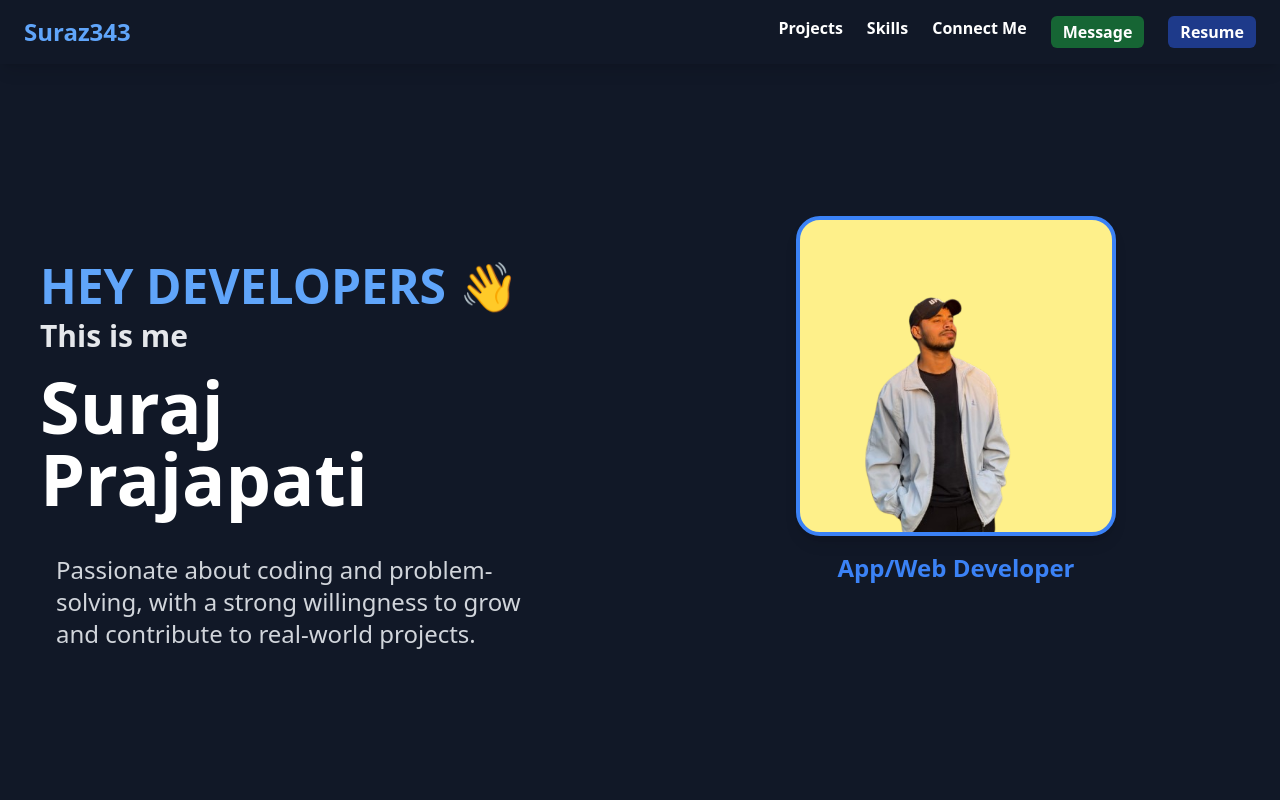
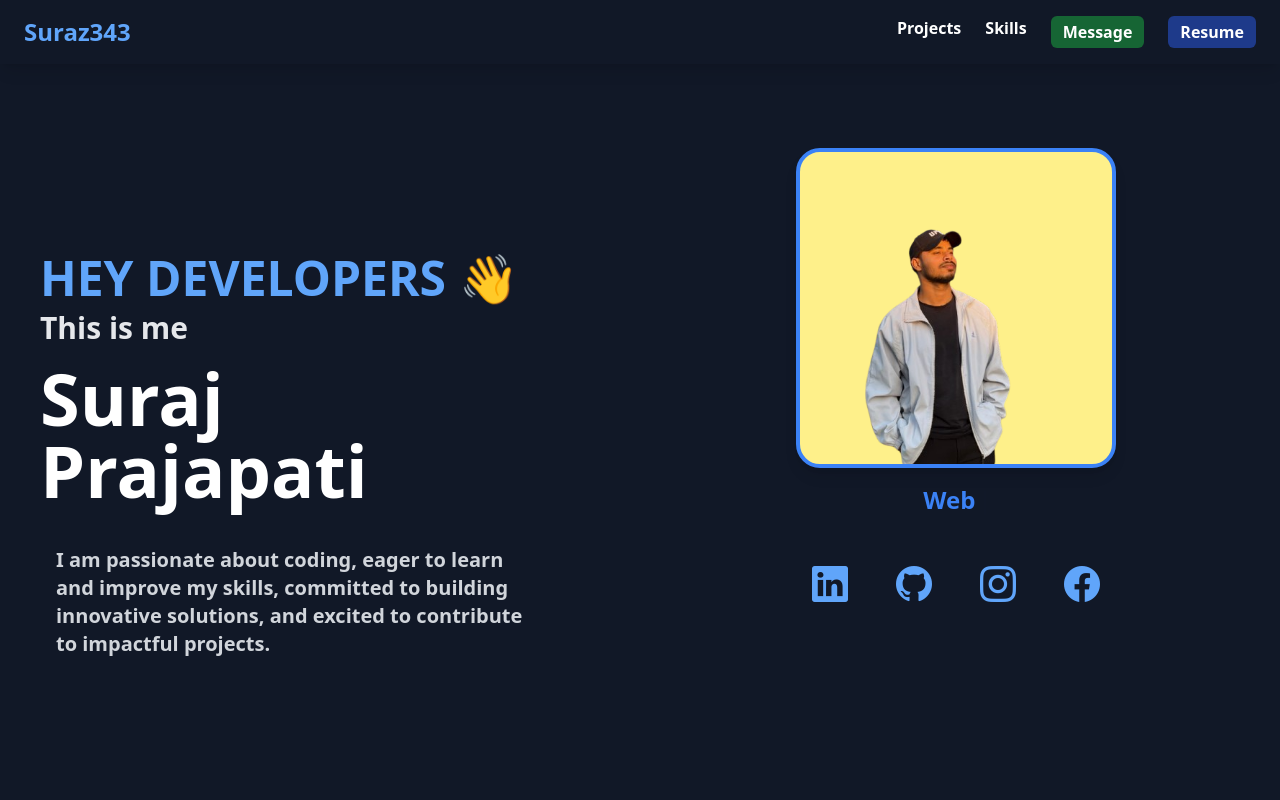
Before and after one commit to suraz343/MyPortfolio, a Next.js app: page / in a window 1280 px wide. Shown: the top 800 px of the page. Built offline with nearby package versions, Linux system fonts and the light colour scheme.

Commit message:
social handles were added

```diff
--- a/app/components/Hero.tsx
+++ b/app/components/Hero.tsx
@@ -1,6 +1,7 @@
 "use client";
 import React from "react";
 import Image from "next/image";
+import { Typewriter } from 'react-simple-typewriter';
 
 export default function HeroSection() {
   return (
@@ -18,8 +19,8 @@ export default function HeroSection() {
           Suraj <br /> Prajapati
         </h1>
         <div className="p-4 mt-6 max-w-lg w-full mx-auto md:mx-0">
-          <p className="text-lg md:text-2xl font-medium text-gray-300">
-            Passionate about coding and problem-solving, with a strong willingness to grow and contribute to real-world projects.
+          <p className="text-xs md:text-xl text-gray-300 font-semibold">
+          I am passionate about coding, eager to learn and improve my skills, committed to building innovative solutions, and excited to contribute to impactful projects.
           </p>
         </div>
       </div>
@@ -27,7 +28,6 @@ export default function HeroSection() {
       {/* Right Side - Image */}
       <div className="mt-12 md:mt-0 md:ml-16 flex flex-col justify-center items-center w-full">
         <div className="relative w-48 h-48 md:w-80 md:h-80 border-4 border-blue-500 rounded-3xl shadow-lg overflow-hidden bg-yellow-200">
-
           <Image
             src="/photo.png"
             alt="Suraj Prajapati"
@@ -37,8 +37,27 @@ export default function HeroSection() {
           />
         </div>
         <h3 className="text-blue-500 mt-4 text-center font-semibold md:text-2xl md:font-bold">
-          App/Web Developer
-        </h3>
+      <Typewriter
+        words={['Web Developer', 'App Developer']}
+        loop={true}
+        cursor
+        cursorStyle="|"
+        typeSpeed={100}
+        deleteSpeed={50}
+        delaySpeed={1000}
+      />
+    </h3>
+    <div className="m-6 flex flex-row item-center p-6 text-2xl md:text-4xl">
+    <a href="https://www.linkedin.com/in/suraj-prajapati-057216232/" target="_blank" rel="noopener noreferrer">
+    <i className="m-6 bi bi-linkedin  text-blue-400 hover:text-blue-700 transition"></i></a>
+    <a href="https://github.com/suraz343" target="_blank" rel="noopener noreferrer">
+    <i className="m-6 bi bi-github  text-blue-400 hover:text-blue-700 transition"></i></a>
+    <a href="https://www.instagram.com/suraz343/" target="_blank" rel="noopener noreferrer">
+    <i className="m-6 bi bi-instagram  text-blue-400 hover:text-blue-700 transition"></i></a>
+    <a href="https://www.facebook.com/suraj.prajapati.3597789" target="_blank" rel="noopener noreferrer">
+    <i className="m-6 bi bi-facebook  text-blue-400 hover:text-blue-700 transition"></i></a>
+
+    </div>
       </div>
     </div>
   );
--- a/app/components/NavBar.tsx
+++ b/app/components/NavBar.tsx
@@ -15,7 +15,6 @@ export default function NavBar() {
         <div className="hidden md:flex space-x-6">
           <Link href="#projects" scroll={true} className="hover:text-blue-400 font-semibold transition">Projects</Link>
           <a href="#skills" className="hover:text-blue-400 font-semibold transition">Skills</a>
-          <a href="#connect" className="hover:text-blue-400 font-semibold transition">Connect Me</a>
           <a href="#message" className="bg-green-800 hover:text-blue-400 px-3 py-1 rounded-md font-semibold transition">Message</a>
           <a href="/resume.pdf" className="bg-blue-900 hover:text-blue-400 px-3 py-1 rounded-md font-semibold transition" target="_blank" rel="noopener noreferrer">Resume</a>
         </div>
@@ -30,7 +29,6 @@ export default function NavBar() {
       <div className={`absolute top-full left-0 w-full bg-gray-800 transition-all duration-300 ${isOpen ? "block" : "hidden"}`}>
         <a href="#projects" className="block text-center py-2 hover:text-blue-400 transition">Projects</a>
         <a href="#about" className="block text-center py-2 hover:text-blue-400 transition">About</a>
-        <a href="#connect" className="block text-center py-2 hover:text-blue-400 transition">Connect Me</a>
         <a href="#message" className="block text-center py-2 bg-green-800 rounded-md font-semibold hover:text-blue-400 transition">Send Message</a>
         <a href="/resume.pdf" className="block text-center py-2 bg-blue-900 text-white rounded-md font-semibold hover:text-blue-400 transition" target="_blank" rel="noopener noreferrer">Resume</a>
       </div>
--- a/package.json
+++ b/package.json
@@ -14,11 +14,15 @@
     "@mui/icons-material": "^6.4.2",
     "@mui/material": "^6.4.2",
     "bootstrap-icons": "^1.11.3",
+    "effect": "^3.12.7",
     "icons": "^1.0.0",
     "next": "15.1.6",
     "react": "^19.0.0",
     "react-dom": "^19.0.0",
-    "react-icon": "^1.0.0"
+    "react-icon": "^1.0.0",
+    "react-simple-typewriter": "^5.0.1",
+    "react-typing": "^1.0.0",
+    "react-typing-effect": "^2.0.5"
   },
   "devDependencies": {
     "@eslint/eslintrc": "^3",
```
Also changed, not shown: 1 other file (tests, documents, lock files or other folders).
